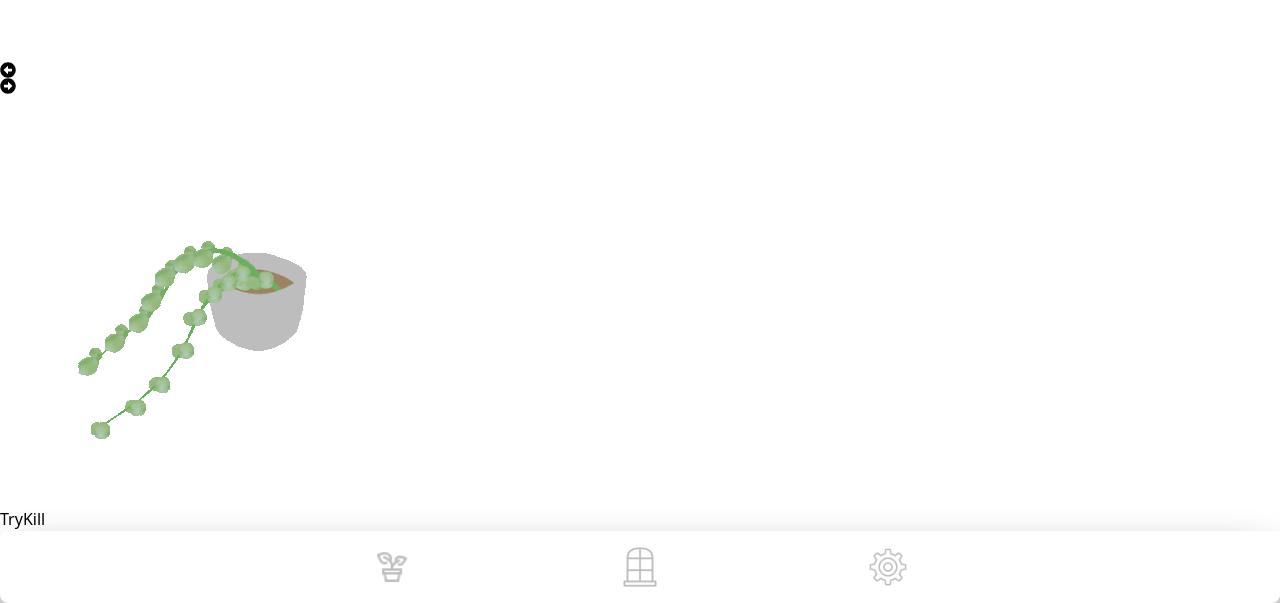
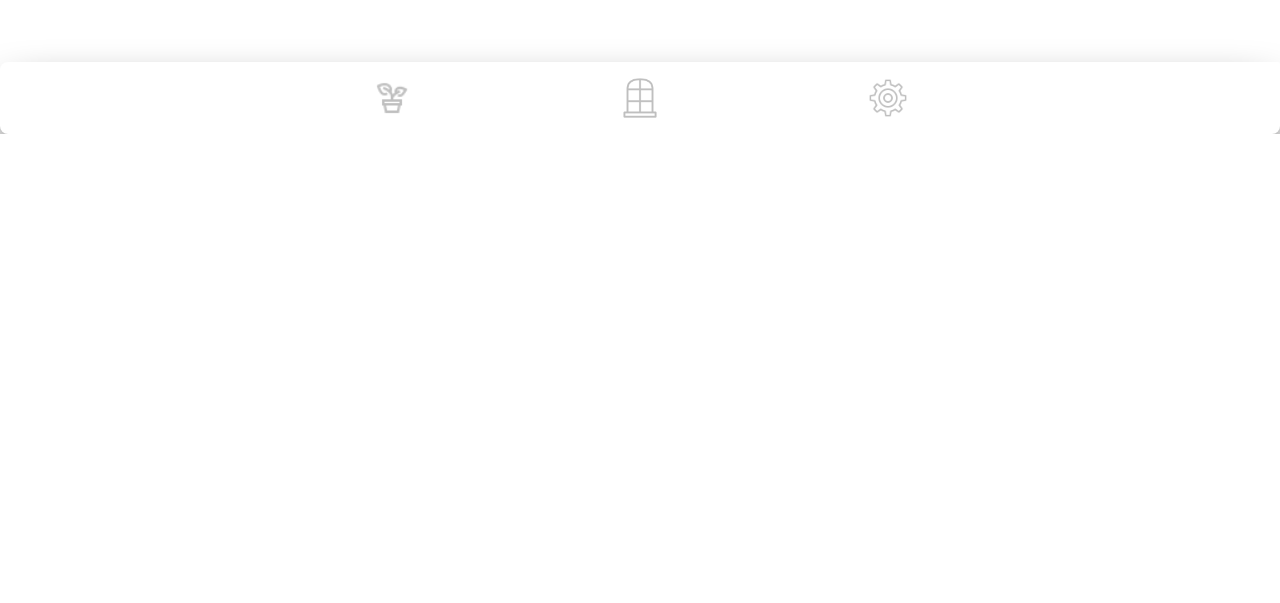
Before and after one commit to MustyBraid/a-new-leaf-application, a React (Create React App) app: page / in a window 1280 px wide. Shown: the part 738-1341 px from the top of the page. After the commit the page ends 872 px from the top, so only its background shows below. Built offline with nearby package versions, Linux system fonts and the light colour scheme.

Commit message:
Edit: removing test button

```diff
--- a/src/App.js
+++ b/src/App.js
@@ -3,11 +3,9 @@ import { BrowserRouter as Router, Routes, Route } from "react-router-dom";
 import Footer from "./components/Footer";
 import Main from "./components/Main";
 import Navbar from "./components/Navbar";
-import Button from "./components/TestButton"; //edit out later
 import Editor from "./components/Editor";
 import Signup from "./components/Signup";
 import PageNotFound from "./components/404";
-import SlideShow from "./components/PlantSlideshow";
 
 function App() {
   return (
@@ -19,8 +17,7 @@ function App() {
         <Route path="/signup" element={<Signup />} />
         <Route path="*" element={<PageNotFound />} />
       </Routes>
-      <SlideShow />
-      <Button /> {/*edit out later*/}
+
       <Footer />
     </div>
   );
```
